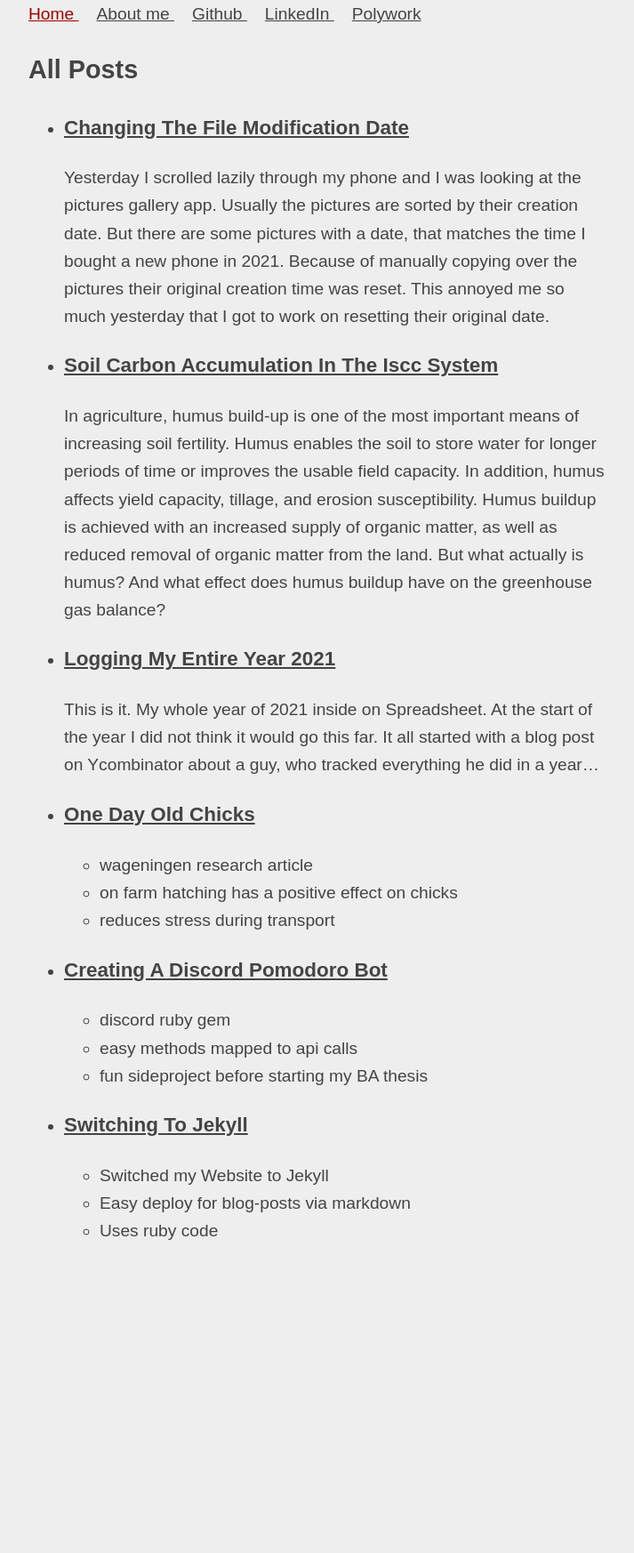
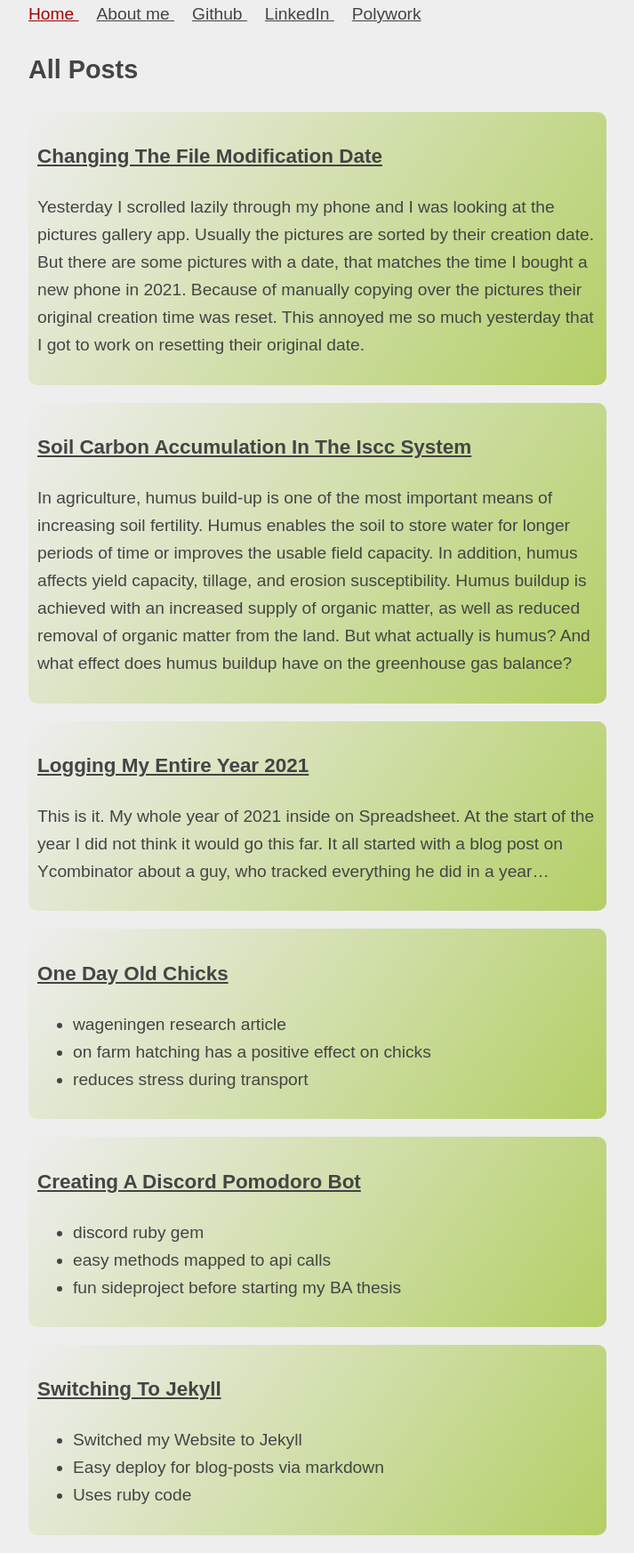
Before and after one commit to Friendscover/my-website, a Jekyll site: the page built from index.html, in a window 1280 px wide. Shown: the whole page at 89% size, without its empty margins (283-996 px from the left). Built offline with Jekyll 4.4.1, drawn with Linux system fonts in a browser that asks for light colours; before the commit the page ends 1418 px from its top, so only the background shows below that.

Commit message:
added some color for each post

```diff
--- a/_sass/main.scss
+++ b/_sass/main.scss
@@ -19,8 +19,20 @@ nav a {
   margin-right: 20px;
 }
 
+.post {
+  padding: 10px;
+  padding-left: 10px;
+  margin-bottom: 20px;
+  border-radius: 10px;
+  background: linear-gradient(305deg, #B4CF66, #eee);
+}
+
+
 @media (prefers-color-scheme: dark) {
   body { background: #000; color: #fff; }
+  body .post { background: linear-gradient(305deg, #146152, #44803F, #000); border-radius: 10px; }
   a { color: #eee; }
   .current { color: #fdec00 !important; }
 }
+
+// colors: #146152 #44803F #B4CF66 #FFEC5C #FF5A33 > adobe tropical fruit punch
--- a/index.html
+++ b/index.html
@@ -6,11 +6,11 @@ description: A blog about my adventures of coding and the current state of agric
 
 <h2> All Posts </h2>
 
-<ul>
+<div>
   {% for post in site.posts %}
-    <li>
+    <div class="post">
       <h3><a href="{{ post.url }}">{{ post.title }}</a></h3>
       {{ post.excerpt }}
-    </li>
+    </div>
     {% endfor %}
-</ul>
+</div>
```
